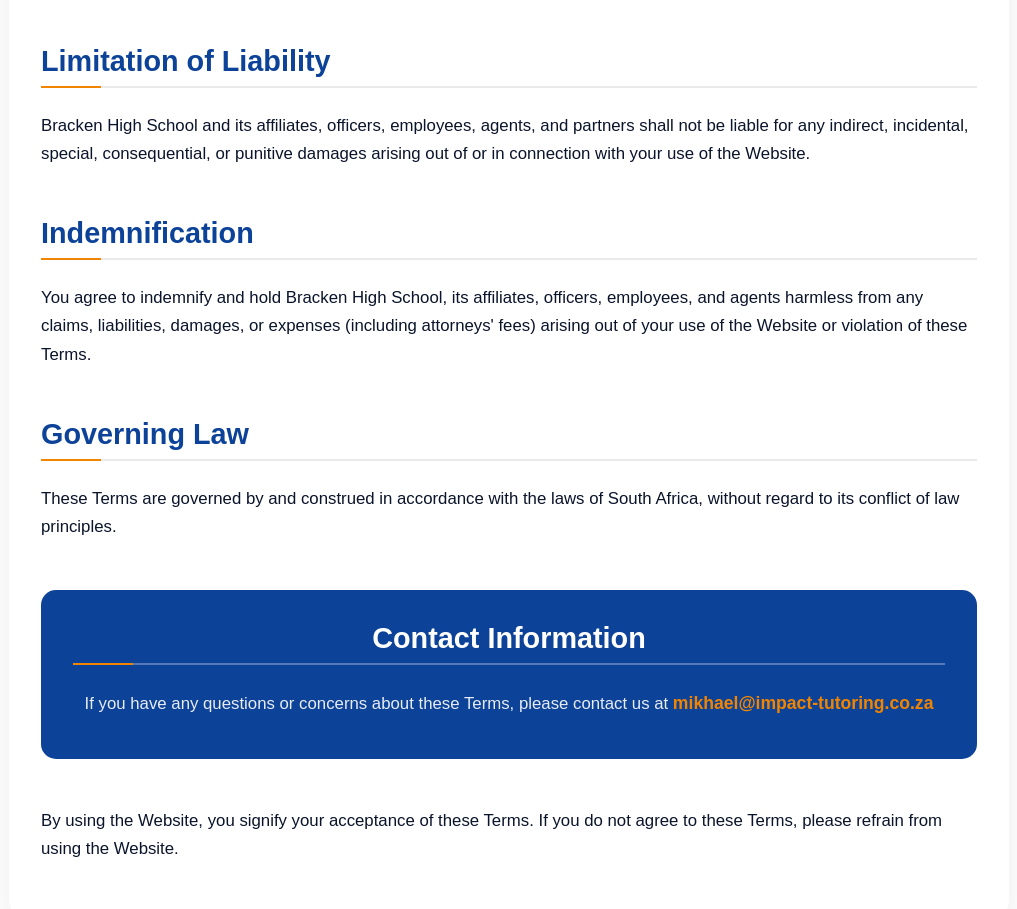
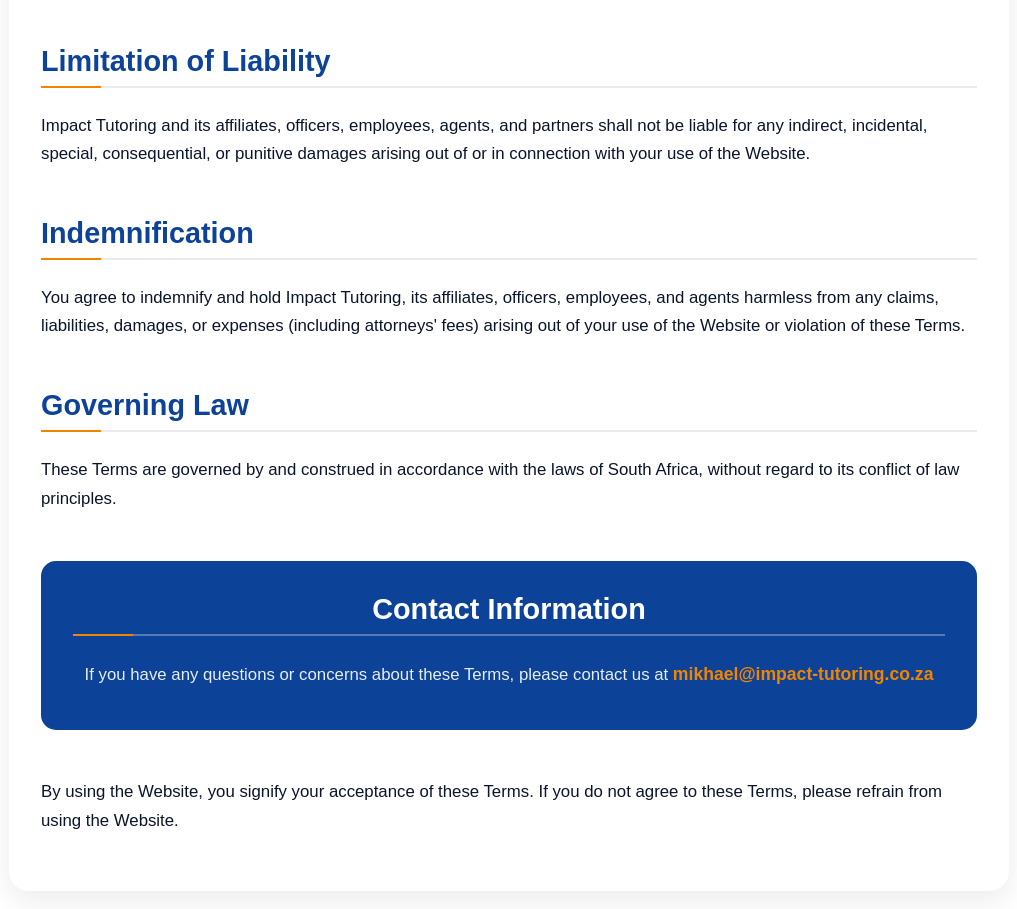
Before and after one commit to AmicisInnovations/Impact-Tutoring, a plain HTML site: page terms_of_service.html in a window 1280 px wide. Shown: the part 1650-2559 px from the top of the page, without its empty margins (131-1148 px from the left). Drawn offline with Linux system fonts and the light colour scheme.

Commit message:
Fixed Terms Of Service

```diff
--- a/terms_of_service.html
+++ b/terms_of_service.html
@@ -71,11 +71,11 @@ It is your responsibility to review these Terms periodically.
 
 
 <h2>Limitation of Liability </h2>
-<p>Bracken High School and its affiliates, officers, employees, agents, and partners shall not be liable for any indirect, incidental, special, consequential, or punitive damages arising out of or in connection with your use of the Website.
+<p>Impact Tutoring and its affiliates, officers, employees, agents, and partners shall not be liable for any indirect, incidental, special, consequential, or punitive damages arising out of or in connection with your use of the Website.
 </p>
 
 <h2>Indemnification</h2>
-<p>You agree to indemnify and hold Bracken High School, its affiliates, officers, employees, and agents harmless from any claims, liabilities, damages, or expenses (including attorneys' fees) arising out of your use of the Website or violation of these Terms.</p>
+<p>You agree to indemnify and hold Impact Tutoring, its affiliates, officers, employees, and agents harmless from any claims, liabilities, damages, or expenses (including attorneys' fees) arising out of your use of the Website or violation of these Terms.</p>
 
 
 <h2>Governing Law</h2>
```
